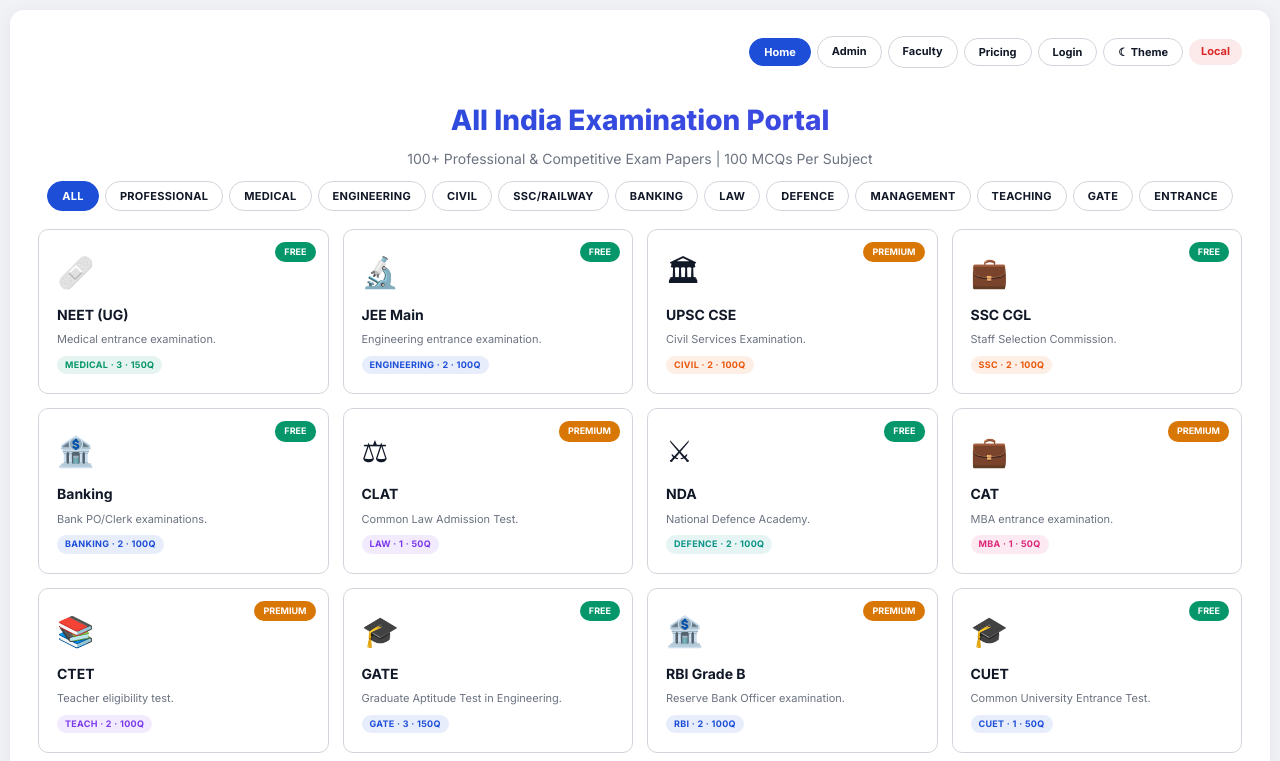
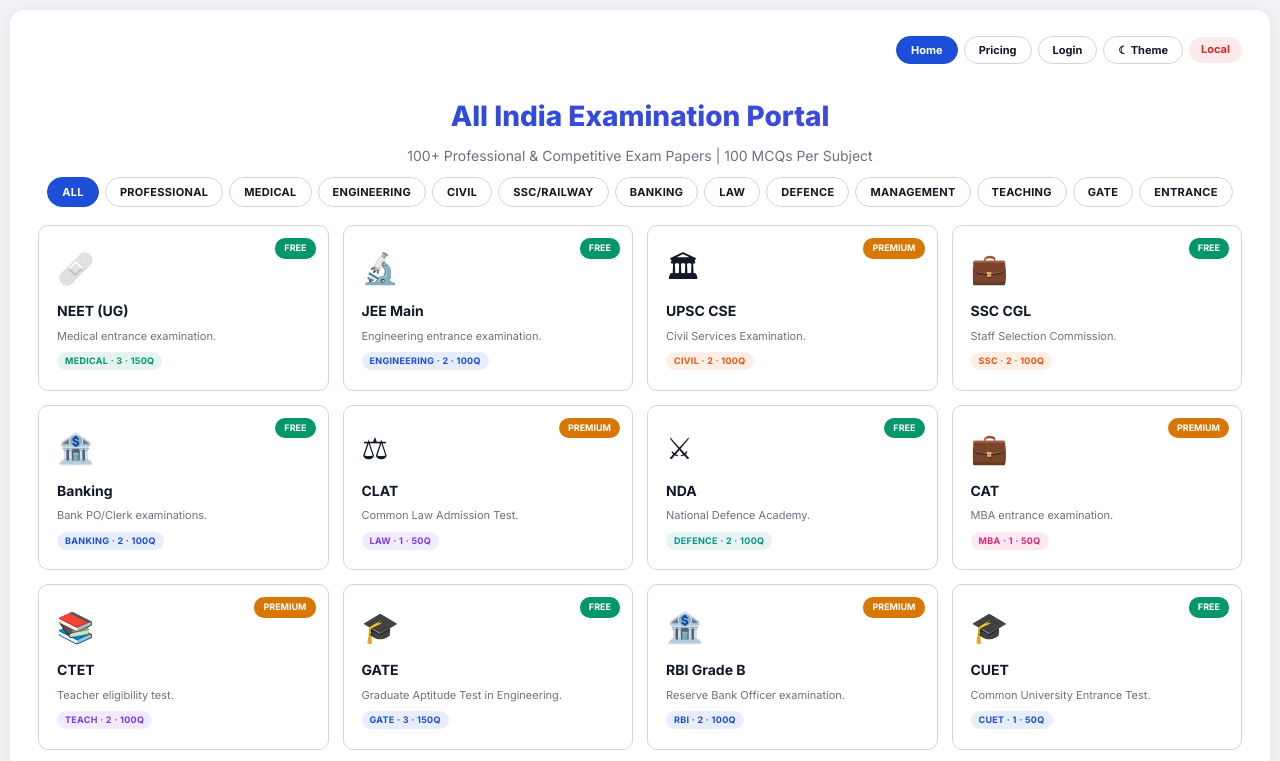
Before and after one commit to jitenkr2030/AIEP, a plain HTML site: page index.html in a window 1280 px wide. Shown: the top 761 px of the page. Drawn offline with Linux system fonts and the light colour scheme.

Commit message:
remove admin/faculty links from student portal

```diff
--- a/index.html
+++ b/index.html
@@ -137,8 +137,6 @@
 <div class="wrap" id="V_HOME">
 <div class="topbar">
 <button class="on" id="NAV_HOME">Home</button>
-<a href="admin.html" class="nav-link">Admin</a>
-<a href="faculty.html" class="nav-link">Faculty</a>
 <button id="NAV_PRICING">Pricing</button>
 <button id="NAV_AUTH_BTN">Login</button>
 <button id="NAV_THEME">&#9790; Theme</button>
```
